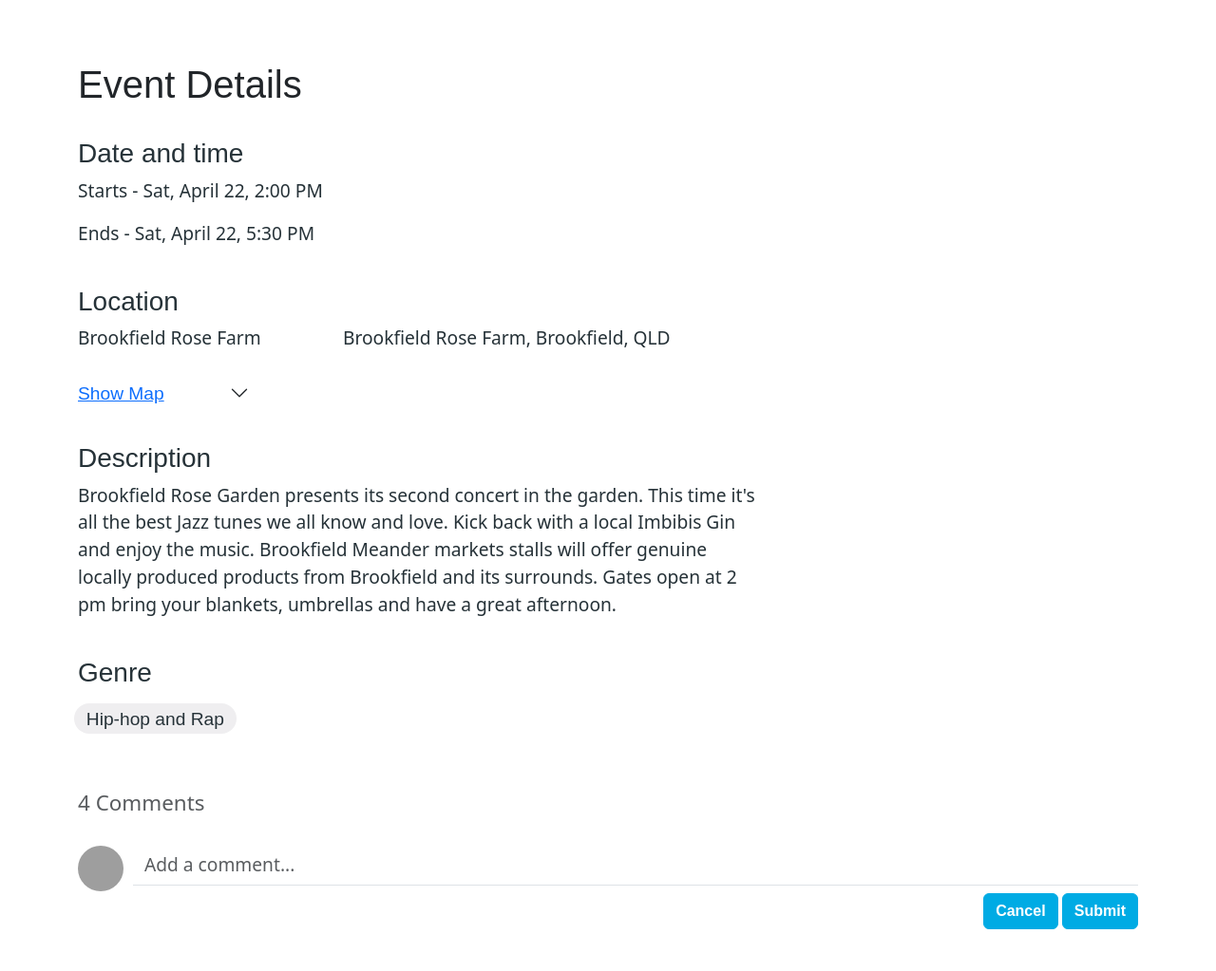
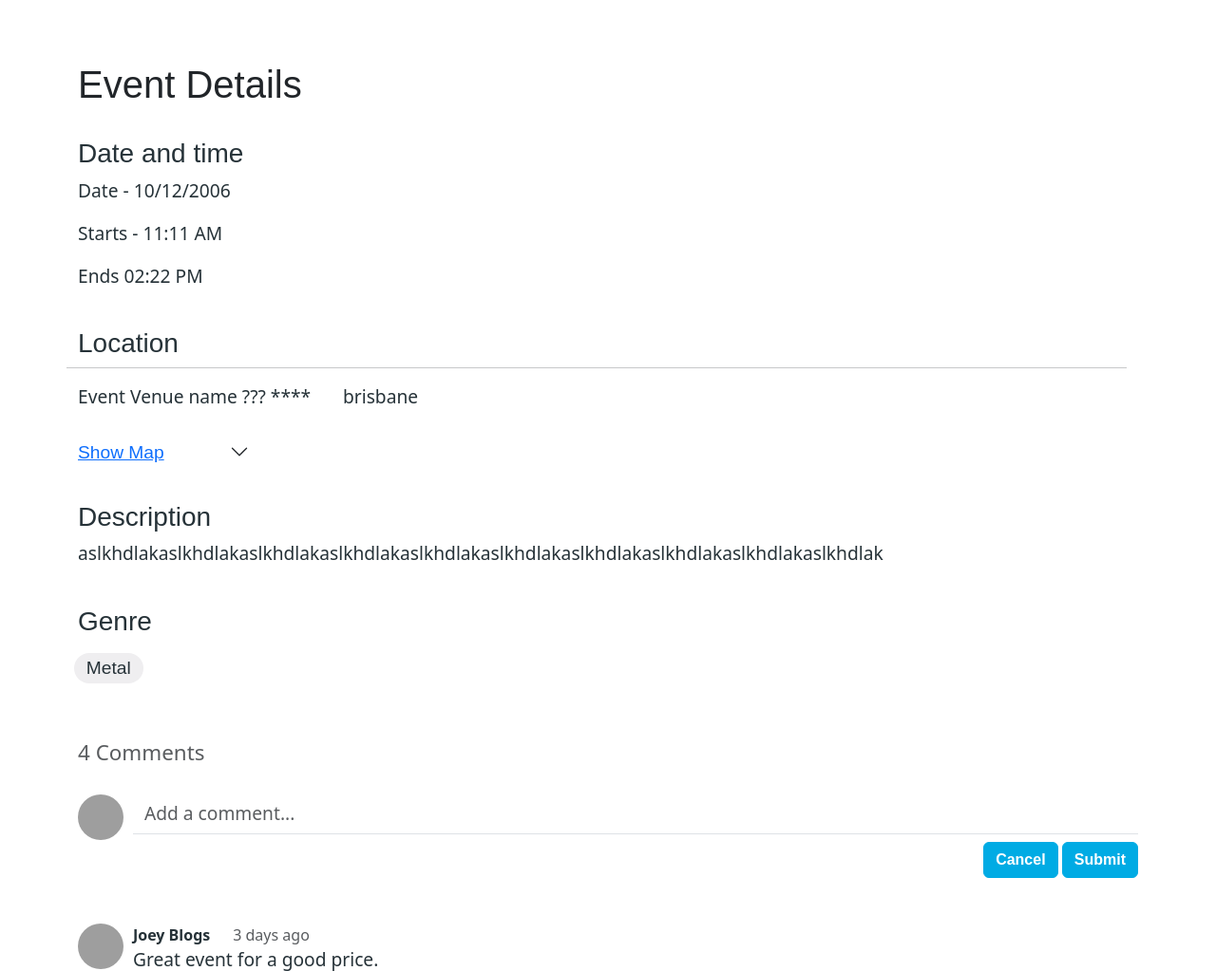
Before and after one commit to adambona/a3_group6, a Flask app: page /1 in a window 1280 px wide; the page is wider, and only the part inside the window is pictured. Shown: the part 805-1828 px from the top of that part at 95% size. Run offline with Flask 3, Linux system fonts and the light colour scheme; data comes from the database, SQL or seed files in the repository; some libraries are stand-ins or nearby versions; grey boxes are pictures that could not be loaded.

Commit message:
Added missing data gen and string/date format

```diff
--- a/website/templates/event-details.html
+++ b/website/templates/event-details.html
@@ -301,23 +301,25 @@
                     </div>
                     <div class="row">
                         <div class="col">
-                            <p>Starts - Sat, April 22, 2:00 PM</p>
+                            <p>Date - {{event.event_date.strftime("%d/%m/%Y")}}</p>
+                            <p>Starts - {{event.start_time.strftime("%I:%M %p")}}</p>
                         </div>
                     </div>
 
                     <div class="row align-items-center">
                         <div class="col">
-                            <p>Ends - Sat, April 22, 5:30 PM</p>
+                            <p>Ends {{event.end_time.strftime("%I:%M %p")}}</p>
                         </div>
                         <div class="row align-items-center">
                             <h3 class="pt-4">Location</h3>
+                            <hr>
                         </div>
                         <div class="row align-items-center">
                             <div class="col-12 col-lg-3">
-                                <p>Brookfield Rose Farm</p>
+                                <p>Event Venue name ??? ****</p>
                             </div>
                             <div class="col-12 col-lg-5">
-                                <p>Brookfield Rose Farm, Brookfield, QLD</p>
+                                <p>{{event.location}}</p>
                             </div>
                         </div>
 
@@ -350,12 +352,7 @@
                         </div>
                         <div class="row align-items-center">
                             <div class="col-12 col-lg-8">
-                                <p>Brookfield Rose Garden presents its second concert in the garden.
-                                    This time it's all the best Jazz tunes we all know and love. Kick back with a
-                                    local Imbibis Gin and enjoy the music.
-                                    Brookfield Meander markets stalls will offer genuine locally produced products
-                                    from Brookfield and its surrounds.
-                                    Gates open at 2 pm bring your blankets, umbrellas and have a great afternoon.
+                                <p>{{event.description}}
                                 </p>
                             </div>
                         </div>
@@ -364,7 +361,7 @@
                             <h3 class="pt-4">Genre</h3>
                         </div>
                         <div class="d-flex p-2">
-                            <span class="badge rounded-pill" id="badge-custom">Hip-hop and Rap</span>
+                            <span class="badge rounded-pill" id="badge-custom">{{event.genre}}</span>
                         </div>
 
                         <div class="d-flex flex-column mt-4 pb-0 mb-0">
```
